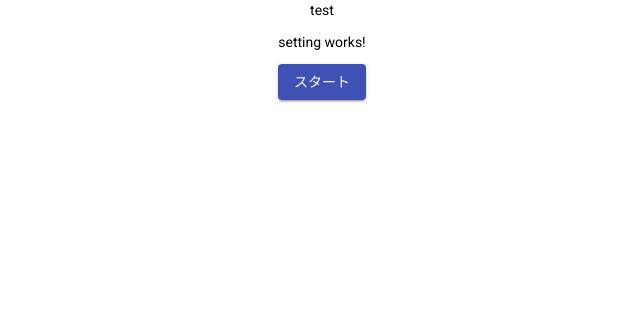
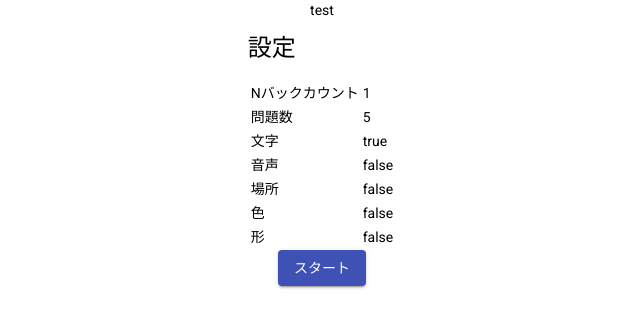
Before and after one commit to seiya2130/NBack, an Angular app: page /setting in a window 1280 px wide. Shown: the top 328 px of the page, without its empty margins (318-958 px from the left). Built offline with nearby package versions, Linux system fonts and the light colour scheme.

Commit message:
設定表示

```diff
--- a/src/app/page/setting-page/container/setting-container/setting-container.component.html
+++ b/src/app/page/setting-page/container/setting-container/setting-container.component.html
@@ -2,7 +2,6 @@
   <p>test</p>
 </app-section>
 
-<!-- コンポーネント追加して値を渡す -->
 <app-section>
   <app-setting [setting$]="setting$"></app-setting>
 </app-section>
--- a/src/app/page/setting-page/container/setting-container/setting-container.component.ts
+++ b/src/app/page/setting-page/container/setting-container/setting-container.component.ts
@@ -1,6 +1,6 @@
 import { Component, OnInit } from '@angular/core';
 import { SettingService } from '../../../../service/setting.service';
-import { Observable } from 'rxjs';
+import { Observable, BehaviorSubject } from 'rxjs';
 import { Setting } from '../../../../model/setting.model';
 
 @Component({
@@ -10,7 +10,7 @@ import { Setting } from '../../../../model/setting.model';
 })
 export class SettingContainerComponent implements OnInit {
 
-  setting$?: Observable<Setting>;
+  setting$?: BehaviorSubject<Setting>;
 
   constructor(
     private SettingService: SettingService
@@ -20,7 +20,7 @@ export class SettingContainerComponent implements OnInit {
 
   forwardButtonText: string = "スタート";
   ngOnInit(): void {
-    this.setting$ = this.SettingService.getSetting().asObservable();
+    this.setting$ = this.SettingService.getSetting();
   }
 
   // Outputでsetする
--- a/src/app/page/setting-page/presentational/setting/setting.component.html
+++ b/src/app/page/setting-page/presentational/setting/setting.component.html
@@ -1 +1,33 @@
-<p>setting works!</p>
+
+<h1>設定</h1>
+
+<table>
+  <tr>
+      <td>Nバックカウント</td>
+      <td>{{ this.nBackCount }}</td>
+  </tr>
+  <tr>
+    <td>問題数</td>
+    <td>{{ this.questionCount }}</td>
+  </tr>
+  <tr>
+    <td>文字</td>
+    <td>{{ this.isLetter }}</td>
+  </tr>
+  <tr>
+    <td>音声</td>
+    <td>{{ this.isAudio }}</td>
+  </tr>
+  <tr>
+    <td>場所</td>
+    <td>{{ this.isPlace }}</td>
+  </tr>
+  <tr>
+    <td>色</td>
+    <td>{{ this.isColor }}</td>
+  </tr>
+  <tr>
+    <td>形</td>
+    <td>{{ this.isShape }}</td>
+  </tr>
+</table>
--- a/src/app/page/setting-page/presentational/setting/setting.component.ts
+++ b/src/app/page/setting-page/presentational/setting/setting.component.ts
@@ -1,5 +1,5 @@
 import { Component, Input, OnInit } from '@angular/core';
-import { Observable } from 'rxjs';
+import { Observable, BehaviorSubject } from 'rxjs';
 import { Setting } from '../../../../model/setting.model';
 
 @Component({
@@ -7,14 +7,30 @@ import { Setting } from '../../../../model/setting.model';
   templateUrl: './setting.component.html',
   styleUrls: ['./setting.component.scss']
 })
-export class SettingComponent implements OnInit {
+export class SettingComponent implements OnInit , Setting {
 
-  constructor() { }
+  constructor() {
+  }
 
-  @Input() setting$?: Observable<Setting>;
+  @Input() setting$?: BehaviorSubject<Setting>;
+
+  nBackCount!: number;
+  questionCount!: number;
+  isLetter!: boolean;
+  isAudio!: boolean;
+  isPlace!: boolean;
+  isColor!: boolean;
+  isShape!: boolean;
 
   ngOnInit(): void {
-    this.setting$?.subscribe(x => console.log(x));
+    this.setting$?.subscribe(x =>{
+      this.nBackCount = x.nBackCount;
+      this.questionCount = x.questionCount;
+      this.isLetter = x.isLetter;
+      this.isAudio = x.isAudio;
+      this.isPlace = x.isPlace
+      this.isColor = x.isColor;
+      this.isShape = x.isShape;
+    });
   }
-
 }
```
